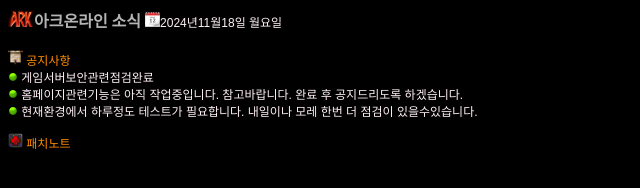
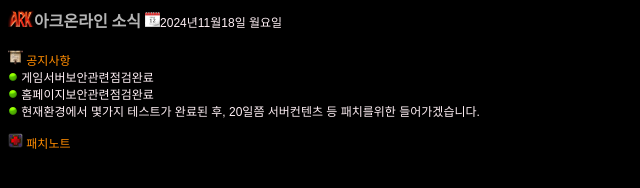
Before and after one commit to vvecfs/1235, a plain HTML site: page index.html in a window 1280 px wide. Shown: the whole page, without its empty margins (0-640 px from the left). Drawn offline with Linux system fonts and the light colour scheme.

Commit message:
index.html

```diff
--- a/index.html
+++ b/index.html
@@ -6,8 +6,8 @@
 <br>
 <span style="font-size:12px"><span style="font-family:Arial,Helvetica,sans-serif"><img src="00F68000.png"><span style="color:#ff8c00"> 공지사항</span><br>
 <span style="font-size:12px"><span style="font-family:Arial,Helvetica,sans-serif"><img src="online.png"><span style="color:#fff0f5"> 게임서버보안관련점검완료</span><br>
-<span style="font-size:12px"><span style="font-family:Arial,Helvetica,sans-serif"><img src="online.png"><span style="color:#fff0f5"> 홈페이지관련기능은 아직 작업중입니다. 참고바랍니다. 완료 후 공지드리도록 하겠습니다.</span><br>
-<span style="font-size:12px"><span style="font-family:Arial,Helvetica,sans-serif"><img src="online.png"><span style="color:#fff0f5"> 현재환경에서 하루정도 테스트가 필요합니다. 내일이나 모레 한번 더 점검이 있을수있습니다.</span><br>
+<span style="font-size:12px"><span style="font-family:Arial,Helvetica,sans-serif"><img src="online.png"><span style="color:#fff0f5"> 홈페이지보안관련점검완료</span><br>
+<span style="font-size:12px"><span style="font-family:Arial,Helvetica,sans-serif"><img src="online.png"><span style="color:#fff0f5"> 현재환경에서 몇가지 테스트가 완료된 후, 20일쯤 서버컨텐츠 등 패치를위한 들어가겠습니다.</span><br>
 <br>
 <span style="font-size:12px"><span style="font-family:Arial,Helvetica,sans-serif"><img src="addstats.png"><span style="color:#ff8c00"> 패치노트</span><br>
 </span></span></p></body></html>
```
